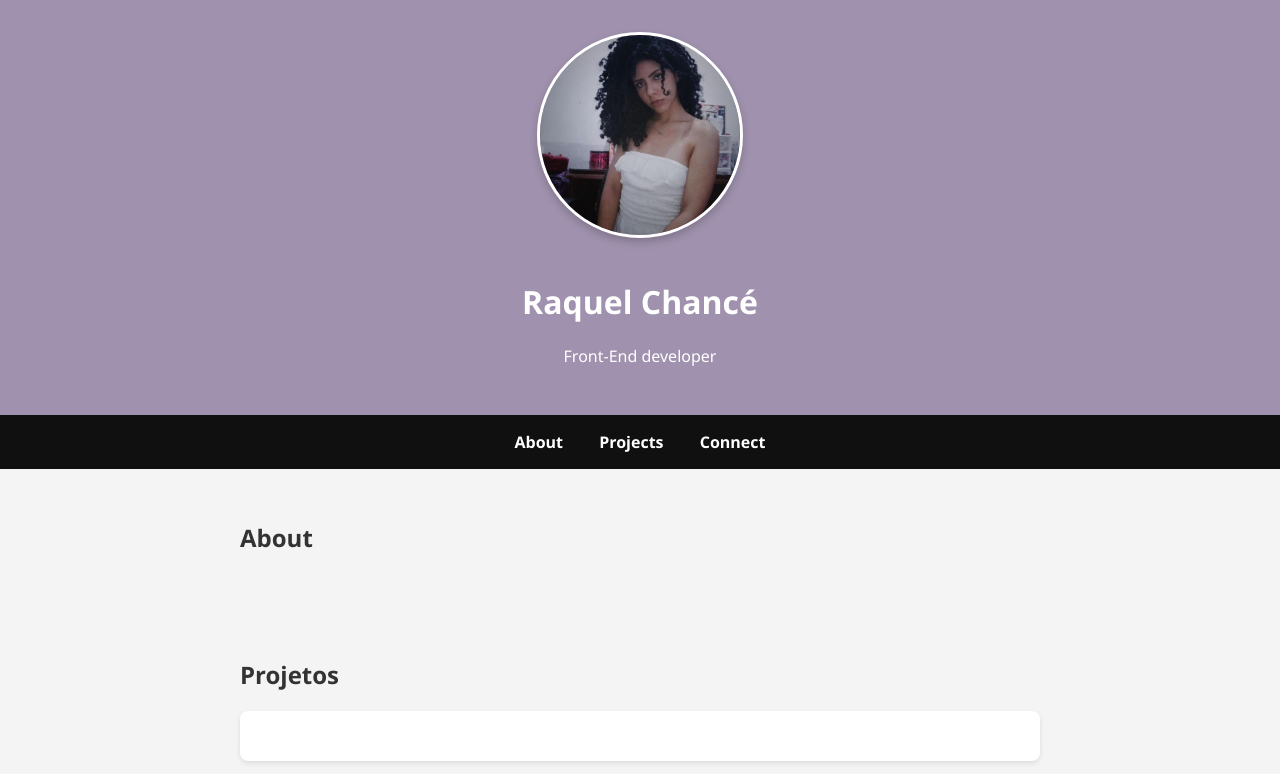
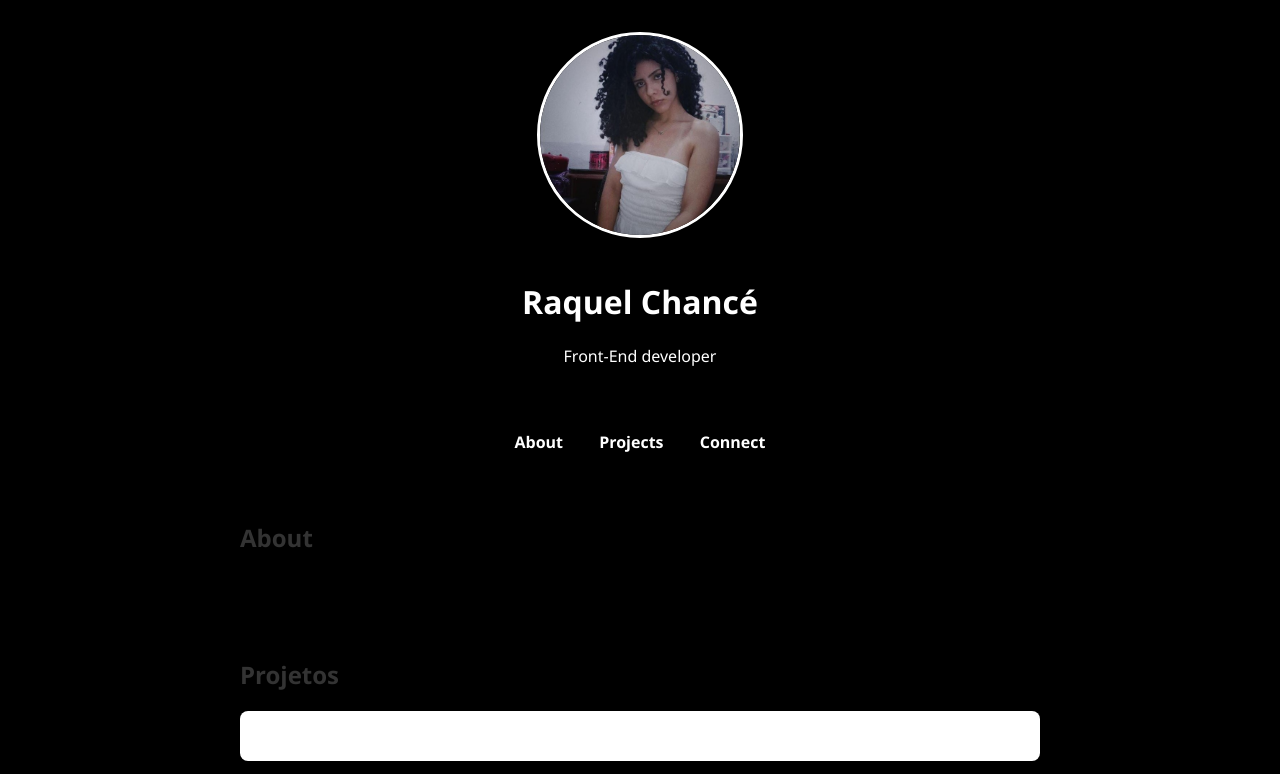
Before and after one commit to raquelchh/portafolio, a plain HTML site: page index.html in a window 1280 px wide. Shown: the top 774 px of the page. Drawn offline with Linux system fonts and the light colour scheme.

Commit message:
changing background

```diff
--- a/style.css
+++ b/style.css
@@ -2,12 +2,12 @@ body {
   font-family: 'Segoe UI', sans-serif;
   margin: 0;
   padding: 0;
-  background-color: #f4f4f4;
+  background-color: #000000;
   color: #333;
 }
 
 header {
-  background-color: #a092ae;
+  background-color: #000000;
   color: white;
   padding: 2rem;
   text-align: center;
@@ -15,7 +15,7 @@ header {
 }
 
 nav {
-  background: #111010;
+  background: #000000;
   padding: 1rem;
   text-align: center;
 }
```
